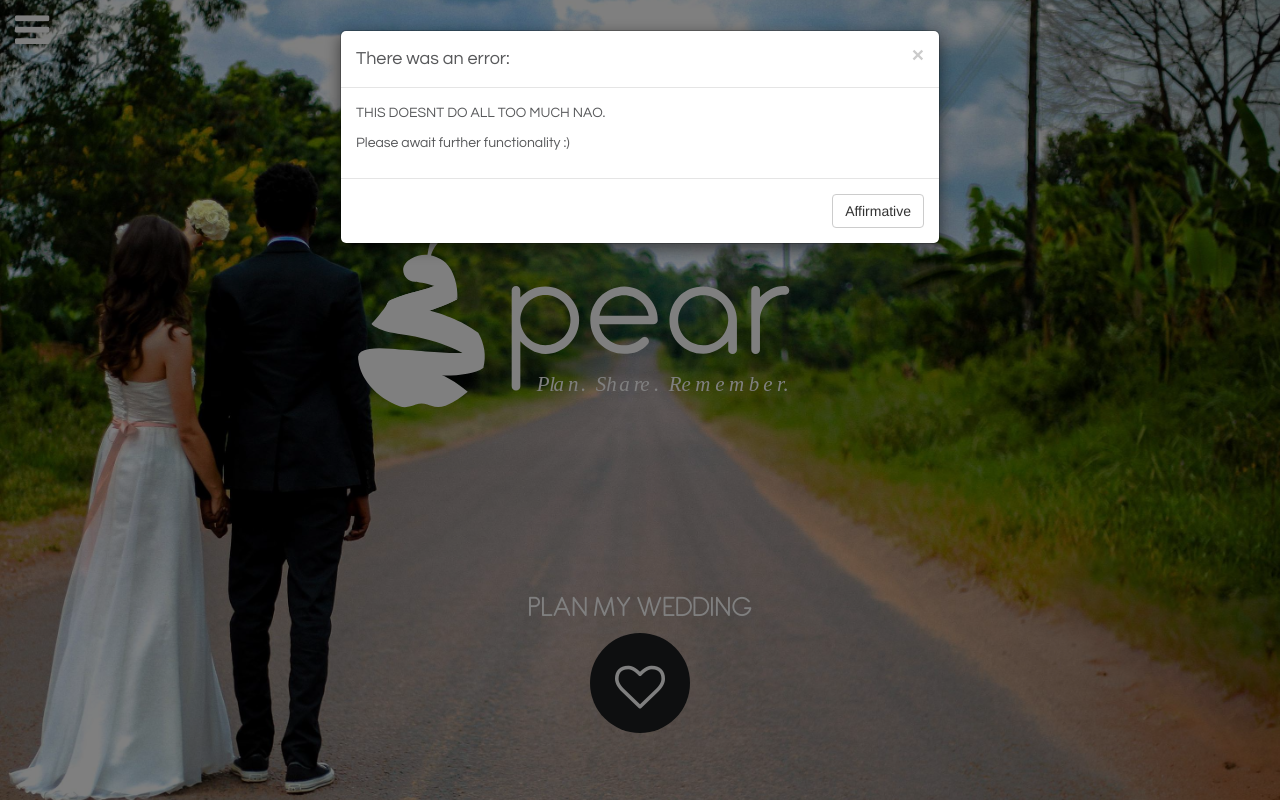
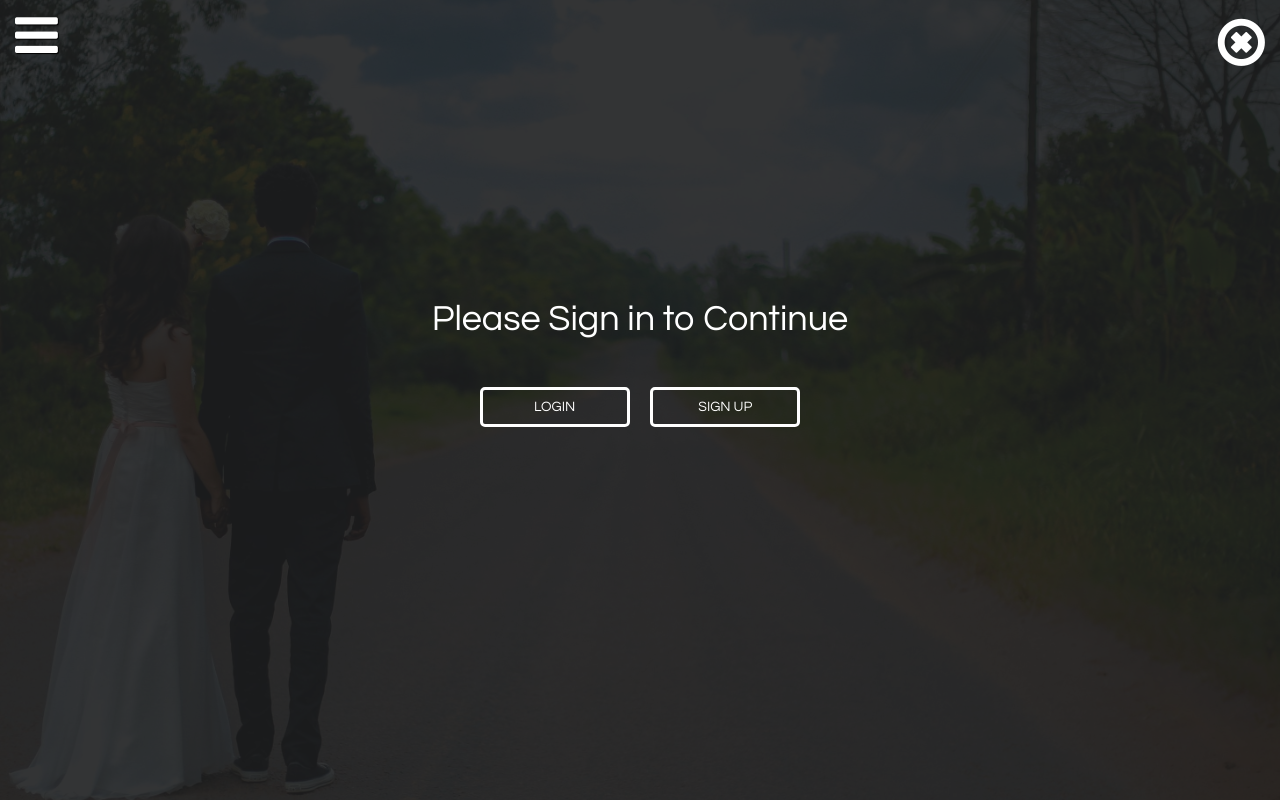
Before and after one commit to OfficialCodeLab/pear-client, a plain HTML site: page index.html in a window 1280 px wide. Both pictures are taken after a click on the link 640 px from the left and 682 px from the top of the page. Drawn offline with Linux system fonts and the light colour scheme.

Commit message:
Added fade in section for logging in

```diff
--- a/css/styles.css
+++ b/css/styles.css
@@ -21,7 +21,6 @@ h1, h2, h3, h4, h5, h6, p, a{
 	color: rgb(88,89,91);
 }
 
-
 .fullscreen{
 	height: 100vh;
 	width: 100vw;
@@ -30,9 +29,10 @@ h1, h2, h3, h4, h5, h6, p, a{
 	position: relative;
 }
 .cheeseburger{
-	font-size: 40px;
+	font-size: 50px;
 	padding: 10px 0px 0px 15px;
 	color: #fff;
+    text-shadow: 1px 1px 1px #000;
 }
 #section1{
 	background-image: url(../images/couple.jpg);
@@ -48,6 +48,10 @@ h1, h2, h3, h4, h5, h6, p, a{
 }
 #section1 a:hover{
 	color: brightgreen;
+}
+
+#section2 {
+	background: rgba(29, 31, 32, 0.9);
 }
 
 /*This is the main pear logo*/
@@ -72,6 +76,16 @@ h1, h2, h3, h4, h5, h6, p, a{
 	margin-left: auto;
 	margin-right: auto;
 
+}
+#s2-overlay1{
+    height:230px;
+	top: 35%;
+    right:25%;
+    left:25%;
+    /*margin-left:-150px;*/
+	display: block;
+	/*text-align:center;*/
+	position: absolute;
 }
 .unselectable{
 	user-select: none;
@@ -154,6 +168,7 @@ h2.white{
 	color:#fff;
 	text-align:center;
 	font-family: 'antipasto';
+    text-shadow: 1px 1px 1px #000;
 }
 
 .center-icon{
@@ -161,6 +176,7 @@ h2.white{
 	font-size: 50px;
 	display: inline-block;
     background: #1D1F20;
+    box-shadow: 2px 2px 2px #000;
     width: 100px;
     height: 100px;
     border-radius: 50%;
@@ -174,3 +190,94 @@ h2.white{
 	color:#1D1F20;
 
 }
+
+.close-popup{
+	font-size: 55px;
+	color: white;
+}
+
+.close-popup:hover{
+	color: #ff0000;
+}
+
+.top-right-box{
+    position: absolute;
+	top:15px;
+	right:15px;
+}
+
+.login-buttons{
+	text-align:center;
+	padding-top: 30px;
+}
+
+.clbutton-main{
+	margin-top: 7px;
+	margin-bottom: 7px;
+	display: inline-block;
+	max-width: 500px;
+	min-width: 150px;
+	height: 5vh;
+	min-height: 40px;
+
+	/*Styling*/
+	border: 3px solid white;
+	border-radius: 5px;
+	color: white;
+	background-color: rgba(0,0,0,0);
+	font-family: 'Century Gothic', CenturyGothic, AppleGothic, sans-serif;
+
+}
+
+.clbutton-main:hover{
+	background-color:rgba(255,255,255,0.95);
+	border: 3px rgba(255,255,255,0.95);
+}
+
+.clbutton-main:active{
+	background-color: white !important;
+	border: 3px rgba(255,255,255,1);
+}
+
+.clbutton-main:focus{
+
+	background-color: white !important;
+	border: 3px rgba(255,255,255,1);
+}
+
+
+/*=======MEDIA QUERIES=======*/
+@media (max-width:1281px) { /* hi-res laptops and desktops */
+
+}
+@media (max-width:1025px) { /* big landscape tablets, laptops, and desktops */
+/*This is the main pear logo*/
+	#s1-overlay1{
+		height: 500px;
+	}
+}
+@media (max-width:980px) { /* Custom */
+/*	.clbutton-main{
+		width: 100%;
+		margin-left: auto;
+		margin-right: auto;
+		display: inline-block;
+	}*/
+}
+@media (max-width:961px) { /* tablet, landscape iPad, lo-res laptops ands desktops */
+
+}
+@media (max-width:641px) { /* portrait tablets, portrait iPad, landscape e-readers, landscape 800x480 or 854x480 phones */
+/*This is the main pear logo*/
+	#s1-overlay1{
+		height: 500px;
+		width: 70vw;
+		margin-left:7%;
+	}
+}
+@media (max-width:481px) { /* portrait e-readers (Nook/Kindle), smaller tablets @ 600 or @ 640 wide. */
+
+}
+@media (max-width:320px) { /* smartphones, iPhone, portrait 480x320 phones */
+
+}
--- a/index.html
+++ b/index.html
@@ -24,11 +24,12 @@
             <div class="modal-content">
                <div class="modal-header">
                   <button type="button" class="close" data-dismiss="modal">&times;</button>
-                  <h4 class="modal-title">There was an error:</h4>
+                  <h4 class="modal-title">Please note:</h4>
                </div>
                <div class="modal-body">
-                  <p>THIS DOESNT DO ALL TOO MUCH NAO.</p>
-                  <p>Please await further functionality :)</p>
+                  <p>Take a look at that picture.</p>
+                  <p>That poor little white girl's daddy must be so disappointed in her</p>
+                  <p> :(</p>
                </div>
                <div class="modal-footer">
                   <button type="button" class="btn btn-default" data-dismiss="modal">Affirmative</button>
@@ -53,16 +54,28 @@
       <!-- Fixed navigation menu -->
       <header class="fixed">
          <a class = "toggle-button">
-         <i class="fa fa-bars cheeseburger" aria-hidden="true"></i>
+         	<i class="fa fa-bars cheeseburger" aria-hidden="true"></i>
          </a>
       </header>
       <main id="panel">
          <div class="fullscreen" id="section1">
-            <!-- Random breakspace because courtney doesn't know about padding -->
-            <br />
+			  <div class="fullscreen" id="section2" style="display:none;">
+				  <div class="top-right-box">
+				  	<a id="close-sec2"><i class="fa fa-times-circle-o close-popup"></i></a>
+			  </div>
+			  <div id="s2-overlay1">
+			  	<h1 style="text-align:center; color:#fff">Please Sign in to Continue</h1>
+			  	<div class="login-buttons">
+					<button type="button" class="btn btn-default clbutton-main">LOGIN</button>
+					<div class="cl-spacing" style="display: inline-block; min-width: 2%;"></div>
+					<button type="button" class="btn btn-default clbutton-main">SIGN UP</button>
+				</div>
+			  </div>
+		  </div>
             <!-- Columns for the cheeseburger menu and search bar -->
 
             <!-- End of columns for top elements -->
+            <div id="splash-content">
             <div id class="">
             </div>
             <div id="s1-overlay1">
@@ -72,12 +85,14 @@
                </div>
             </div>
             <div class="bottom-center">
-        		<h2 class="white">PLAN MY WEDDING</h2>
+        		<h2 class="white unselectable">PLAN MY WEDDING</h2>
         		<div class="">
-        		<a data-toggle="modal" data-target="#myModal">
-        			<i class="fa fa-heart-o center-icon" aria-hidden="true"></i>
+        		 <!-- data-toggle="modal" data-target="#myModal" -->
+        		<a id="open-sec2">
+        			<i class="fa fa-heart-o center-icon unselectable" aria-hidden="true"></i>
         			</a>
     			</div>
+        	</div>
         	</div>
          </div>
       </main>
--- a/js/scripts.js
+++ b/js/scripts.js
@@ -24,4 +24,14 @@ $(document).ready(function(){
 		slideout.on('beforeclose', function() {
 		  document.querySelector('.fixed').classList.remove('fixed-open');
 		});
+
+		$('#close-sec2').click(function(){
+       $('#section2').fadeOut("slow");
+       $('#splash-content').fadeIn("slow");
 });
+
+       $('#open-sec2').click(function(){
+       $('#splash-content').fadeOut("slow");
+       $('#section2').fadeIn("slow");
+});
+});
```
